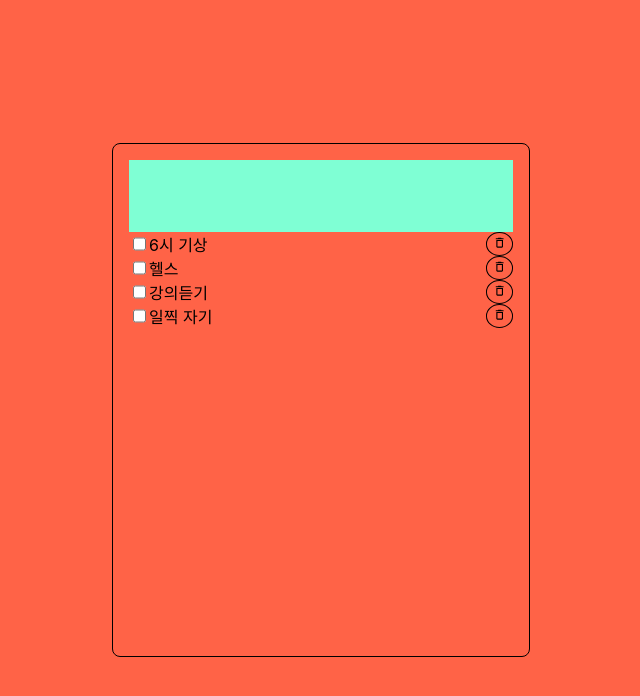
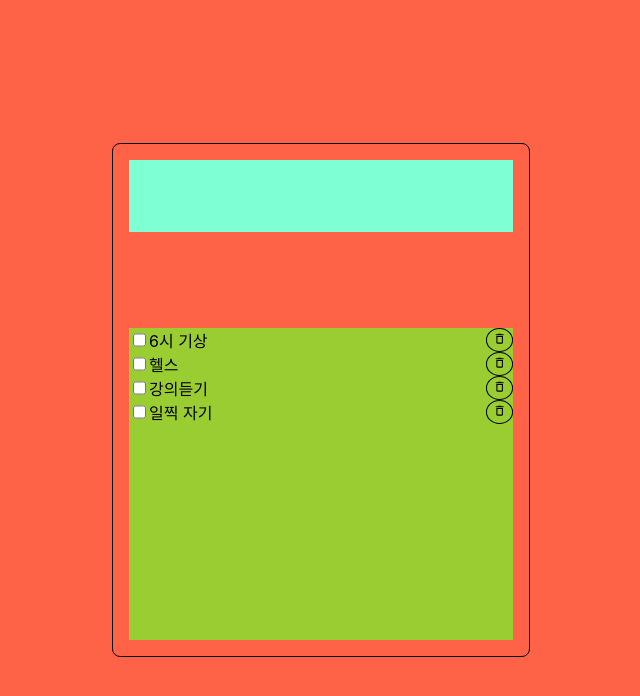
Before and after one commit to JaydenLee1116/todo-app, a React (Create React App) app: page / in a window 1280 px wide. Shown: the top 696 px of the page, without its empty margins (319-959 px from the left). Built offline with nearby package versions, Linux system fonts and the light colour scheme.

Commit message:
feat: Add main component
- todo item들이 담길 main component
- (고민사항) item titles state를 어디서 관리할지

```diff
--- a/src/components/Container.tsx
+++ b/src/components/Container.tsx
@@ -1,15 +1,15 @@
 import styles from '../styles/Container.module.css';
+import { useState } from 'react';
 import Header from './Header';
-import Item from './Item';
+import Main from './Main';
 
 export default function Container() {
-  const tempTitles = ['6시 기상', '헬스', '강의듣기', '일찍 자기'];
+  const initialTitles = ['6시 기상', '헬스', '강의듣기', '일찍 자기'];
+  const [titles, setTitles] = useState<string[]>(initialTitles);
   return (
     <div className={styles.container}>
       <Header />
-      {tempTitles.map((title, index) => (
-        <Item title={title} key={index} />
-      ))}
+      <Main titles={titles} setTitles={setTitles} />
     </div>
   );
 }
--- a/src/components/Item.tsx
+++ b/src/components/Item.tsx
@@ -20,7 +20,7 @@ export default function Item({ title }: ItemProps) {
   return (
     <div className={styles.item}>
       <input type="checkbox" checked={isComplete} onChange={handleComplete} />
-      <span>{title}</span>
+      <label htmlFor="">{title}</label>
       <button onClick={handleDelete}>
         <MdDeleteOutline />
       </button>
--- /dev/null
+++ b/src/components/Main.tsx
@@ -0,0 +1,20 @@
+import styles from '../styles/Main.module.css';
+import Item from './Item';
+
+export default function Main({
+  titles,
+  setTitles,
+}: {
+  titles: string[];
+  setTitles: React.Dispatch<React.SetStateAction<string[]>>;
+}) {
+  // 이 상태를 더 위로 올려야될듯
+
+  return (
+    <div className={styles.main}>
+      {titles.map((title, index) => (
+        <Item title={title} key={index} />
+      ))}
+    </div>
+  );
+}
--- a/src/styles/Container.module.css
+++ b/src/styles/Container.module.css
@@ -4,6 +4,10 @@
   position: relative;
   margin: auto;
   padding: 1rem;
+  display: flex;
+  flex-direction: column;
+  justify-content: space-between;
+  align-items: center;
   border: 1px solid black;
   border-radius: 0.5rem;
 }
--- a/src/styles/Header.module.css
+++ b/src/styles/Header.module.css
@@ -2,6 +2,7 @@
     width: 100%;
     height: 15%;
     display: flex;
+    flex-direction: row;
     justify-content: space-between;
     background-color: aquamarine;
 }
--- /dev/null
+++ b/src/styles/Main.module.css
@@ -0,0 +1,8 @@
+.main {
+  width: 100%;
+  height: 65%;
+  display: flex;
+  flex-direction: column;
+  justify-content: flex-start;
+  background-color: yellowgreen;
+}
```
